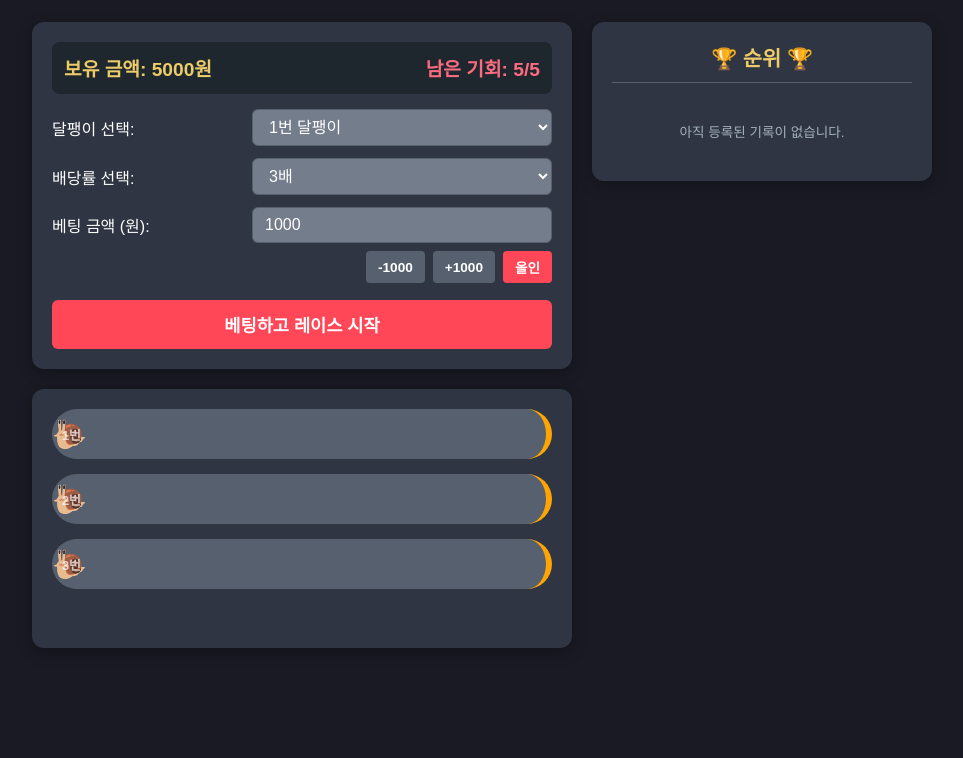
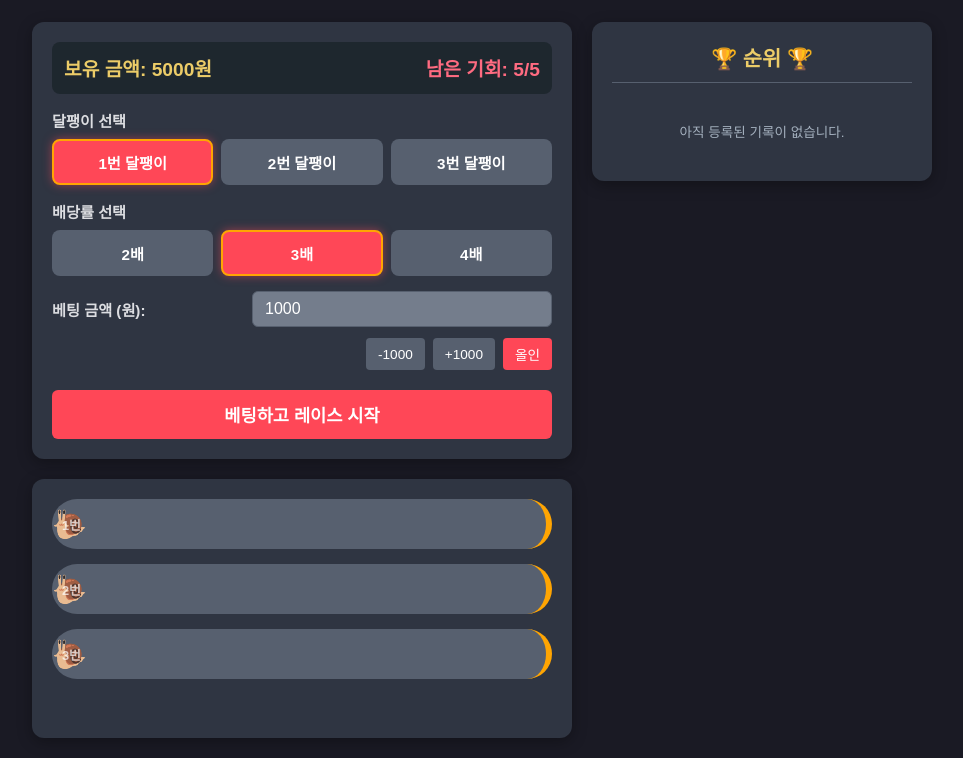
Before and after one commit to zzalookid-ops/baksal2, a plain HTML site: page index.html in a window 1280 px wide. Shown: the part 116-874 px from the top of the page, without its empty margins (158-1121 px from the left). Before the commit the page ends 800 px from the top, so only its background shows below. Drawn offline with Linux system fonts and the light colour scheme.

Commit message:
Update index.html

```diff
--- a/index.html
+++ b/index.html
@@ -77,16 +77,59 @@
     .betting-form {
       display: flex;
       flex-direction: column;
-      gap: 12px;
+      gap: 15px;
     }
 
-    .form-group {
+    .form-group-custom {
+      display: flex;
+      flex-direction: column;
+      gap: 8px;
+    }
+
+    .form-label {
+      font-size: 0.95rem;
+      font-weight: bold;
+      color: #dcdde1;
+    }
+
+    /* 3개 버튼 선택 박스 스타일 */
+    .option-grid {
+      display: flex;
+      gap: 8px;
+    }
+
+    .option-card {
+      flex: 1;
+      padding: 10px;
+      background: #57606f;
+      border: 2px solid transparent;
+      border-radius: 8px;
+      color: #fff;
+      font-weight: bold;
+      font-size: 0.95rem;
+      cursor: pointer;
+      text-align: center;
+      transition: all 0.2s;
+    }
+
+    .option-card:hover {
+      background: #747d8c;
+    }
+
+    /* 선택되었을 때의 스타일 */
+    .option-card.selected {
+      background: #ff4757;
+      border-color: #ffa502;
+      box-shadow: 0 0 10px rgba(255, 71, 87, 0.5);
+    }
+
+    .form-group-input {
       display: flex;
       justify-content: space-between;
       align-items: center;
     }
 
-    select, input {
+    input {
       padding: 8px 12px;
       border-radius: 6px;
       border: 1px solid #57606f;
@@ -126,7 +169,7 @@
       background: #ff6b81;
     }
 
-    button {
+    button.start-btn {
       padding: 12px;
       background: #ff4757;
       color: white;
@@ -137,10 +180,11 @@
       cursor: pointer;
       transition: 0.2s;
       margin-top: 5px;
+      width: 100%;
     }
 
-    button:hover { background: #ff6b81; }
-    button:disabled { background: #57606f; cursor: not-allowed; }
+    button.start-btn:hover { background: #ff6b81; }
+    button.start-btn:disabled { background: #57606f; cursor: not-allowed; }
 
     /* 경주 트랙 */
     .track-container {
@@ -282,6 +326,18 @@
     .name-input-group input {
       width: 100%;
     }
+
+    .modal-btn {
+      padding: 12px;
+      background: #ff4757;
+      color: white;
+      border: none;
+      border-radius: 6px;
+      font-size: 1.1rem;
+      font-weight: bold;
+      cursor: pointer;
+      transition: 0.2s;
+    }
   </style>
 </head>
 <body>
@@ -298,26 +354,28 @@
         </div>
 
         <div class="betting-form">
-          <div class="form-group">
-            <label for="snail-select">달팽이 선택:</label>
-            <select id="snail-select">
-              <option value="1">1번 달팽이</option>
-              <option value="2">2번 달팽이</option>
-              <option value="3">3번 달팽이</option>
-            </select>
+          <!-- 달팽이 선택 (3개 칸 분할) -->
+          <div class="form-group-custom">
+            <span class="form-label">달팽이 선택</span>
+            <div class="option-grid" id="snail-options">
+              <div class="option-card selected" onclick="selectSnail(1, this)">1번 달팽이</div>
+              <div class="option-card" onclick="selectSnail(2, this)">2번 달팽이</div>
+              <div class="option-card" onclick="selectSnail(3, this)">3번 달팽이</div>
+            </div>
           </div>
 
-          <div class="form-group">
-            <label for="odds-select">배당률 선택:</label>
-            <select id="odds-select">
-              <option value="2.0">2배 </option>
-              <option value="3.0" selected>3배 </option>
-              <option value="4.0">4배 </option>
-            </select>
+          <!-- 배당률 선택 (3개 칸 분할) -->
+          <div class="form-group-custom">
+            <span class="form-label">배당률 선택</span>
+            <div class="option-grid" id="odds-options">
+              <div class="option-card" onclick="selectOdds(2.0, this)">2배</div>
+              <div class="option-card selected" onclick="selectOdds(3.0, this)">3배</div>
+              <div class="option-card" onclick="selectOdds(4.0, this)">4배</div>
+            </div>
           </div>
 
-          <div class="form-group">
-            <label for="bet-amount">베팅 금액 (원):</label>
+          <div class="form-group-input">
+            <label for="bet-amount" class="form-label">베팅 금액 (원):</label>
             <input type="number" id="bet-amount" value="1000" min="100" step="100">
           </div>
 
@@ -328,7 +386,7 @@
             <button class="btn-quick btn-allin" onclick="setAllIn()">올인</button>
           </div>
 
-          <button id="start-btn" onclick="startRace()">베팅하고 레이스 시작</button>
+          <button id="start-btn" class="start-btn" onclick="startRace()">베팅하고 레이스 시작</button>
         </div>
       </div>
 
@@ -379,7 +437,7 @@
         <span style="font-size:0.8rem; color: #555; font-weight:normal;">(한국도박문제예방치유원 24시간 온라인/비대면 상담)</span>
       </a>
 
-      <button onclick="saveAndResetGame()" style="margin-top: 18px; width: 100%;"><b>기록 저장 후 다시 하기</b></button>
+      <button class="modal-btn" onclick="saveAndResetGame()" style="margin-top: 18px; width: 100%;"><b>기록 저장 후 다시 하기</b></button>
     </div>
   </div>
 
@@ -450,9 +508,30 @@
     let playCount = 0;
     const MAX_PLAY_COUNT = 5;
 
+    // 선택 상태 변수 (기본값: 1번 달팽이, 3배)
+    let selectedSnail = 1;
+    let selectedOdds = 3.0;
+
     window.onload = function() {
       renderLeaderboard();
     };
+
+    // --- [달팽이 및 배당률 카드 선택 함수] ---
+    function selectSnail(snailNum, el) {
+      if (isRacing) return;
+      selectedSnail = snailNum;
+      const options = document.querySelectorAll('#snail-options .option-card');
+      options.forEach(opt => opt.classList.remove('selected'));
+      el.classList.add('selected');
+    }
+
+    function selectOdds(oddsNum, el) {
+      if (isRacing) return;
+      selectedOdds = oddsNum;
+      const options = document.querySelectorAll('#odds-options .option-card');
+      options.forEach(opt => opt.classList.remove('selected'));
+      el.classList.add('selected');
+    }
 
     function updateDisplay() {
       document.getElementById('balance').innerText = balance.toLocaleString();
@@ -485,8 +564,6 @@
       }
 
       const betAmount = parseInt(document.getElementById('bet-amount').value);
-      const selectedSnail = parseInt(document.getElementById('snail-select').value);
-      const selectedOdds = parseFloat(document.getElementById('odds-select').value);
       const resultDiv = document.getElementById('result');
 
       if (isNaN(betAmount) || betAmount <= 0) {
```
